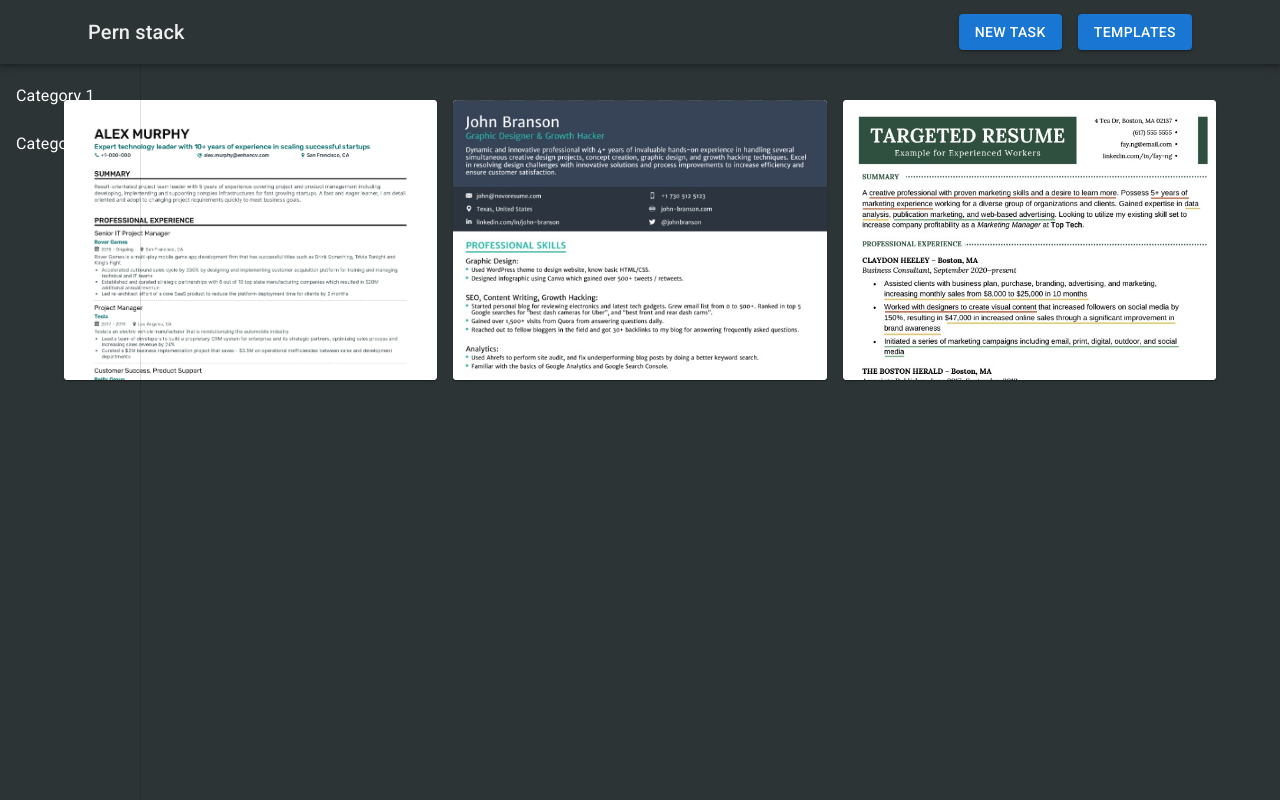
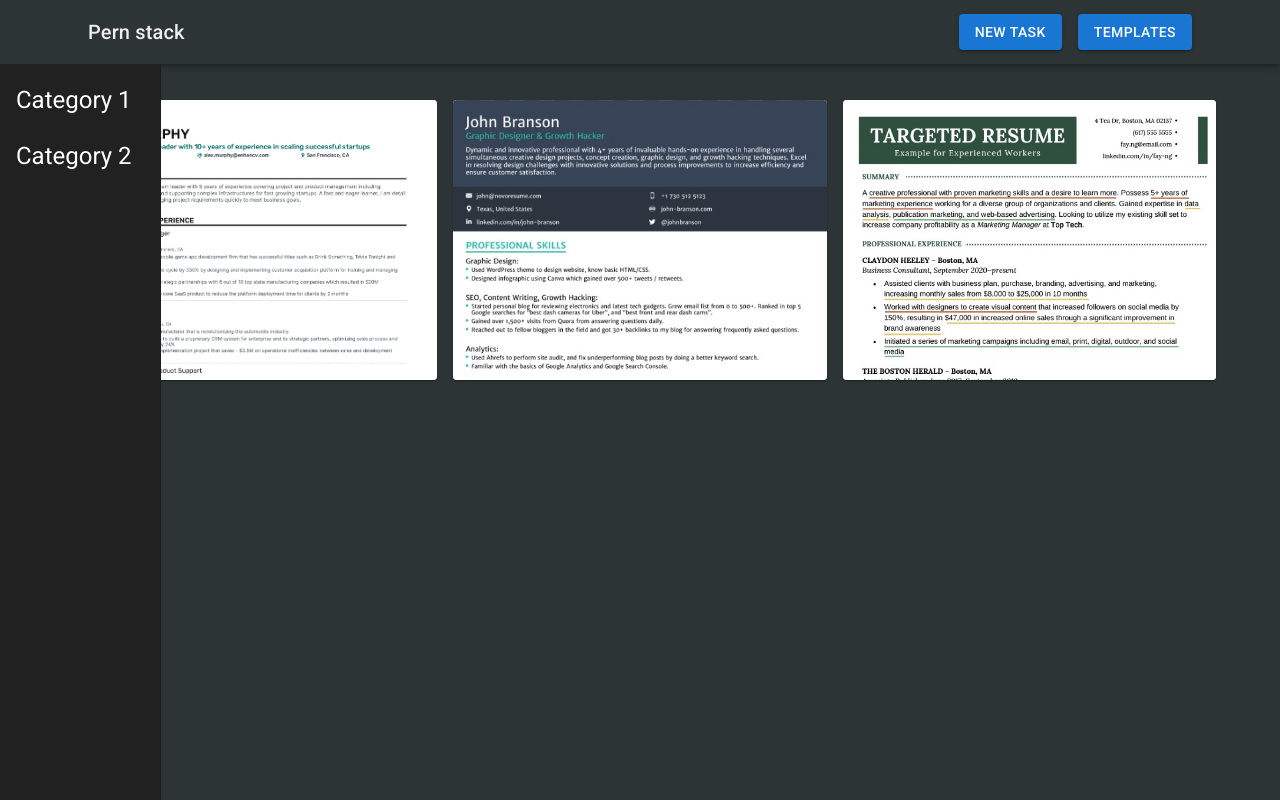
Before and after one commit to uprm-inso4115-2023-2024-s2/semester-project-automated-resume-builder, a React (Create React App) app in the folder ui/client/: page /resume/templates in a window 1280 px wide. Built offline with nearby package versions, Linux system fonts and the light colour scheme.

Commit message:
minimal aesthetic changes

```diff
--- a/ui/client/src/components/templates.js
+++ b/ui/client/src/components/templates.js
@@ -100,18 +100,18 @@ export default function ResumeTemplates({ submittedResume }) {
           variant="permanent"
           PaperProps={{
             style: {
-              backgroundColor: 'transparent',
+              backgroundColor: '#212121',
               marginTop: '64px',
               color: 'white',
               overflow: 'auto',
-              width: '140px',
+              width: '160px',
             },
           }}
         >
           <List>
             {Object.keys(templateCategories).map((category) => (
               <ListItem button key={category} onClick={() => setSelectedCategory(category)}>
-                <ListItemText primary={category} />
+                <ListItemText primary={<Typography variant="h5" style={{ color: 'white' }}>{category}</Typography>} />
               </ListItem>
             ))}
           </List>
```
